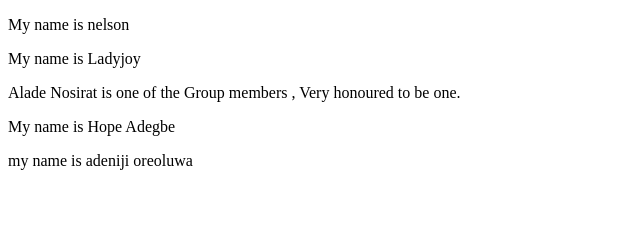
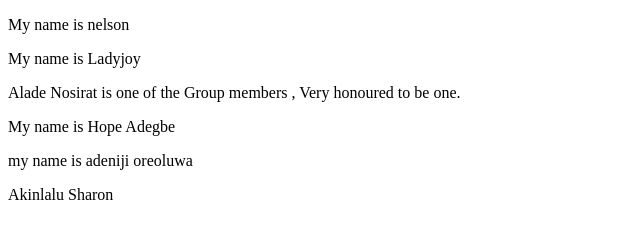
Before and after one commit to Girlscoding-ng/workflow, a plain HTML site: page index.html in a window 1280 px wide. Shown: the whole page, without its empty margins (0-640 px from the left). Drawn offline with Linux system fonts and the light colour scheme.

Commit message:
Added a line of code

```diff
--- a/index.html
+++ b/index.html
@@ -12,5 +12,7 @@
    <p>Alade Nosirat is one of the Group members , Very honoured to be one.</p>
     <p>My name is Hope Adegbe</p>
   <p>my name is adeniji oreoluwa</p>
+
+  <p>Akinlalu Sharon</p>
 </body>
 </html>
```
